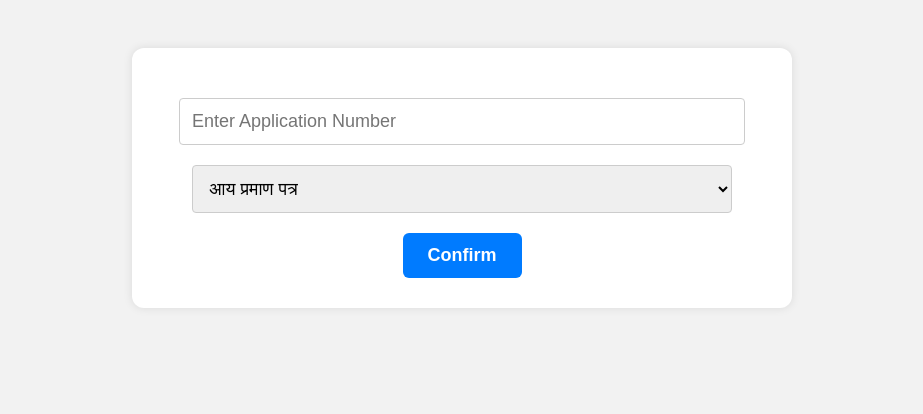
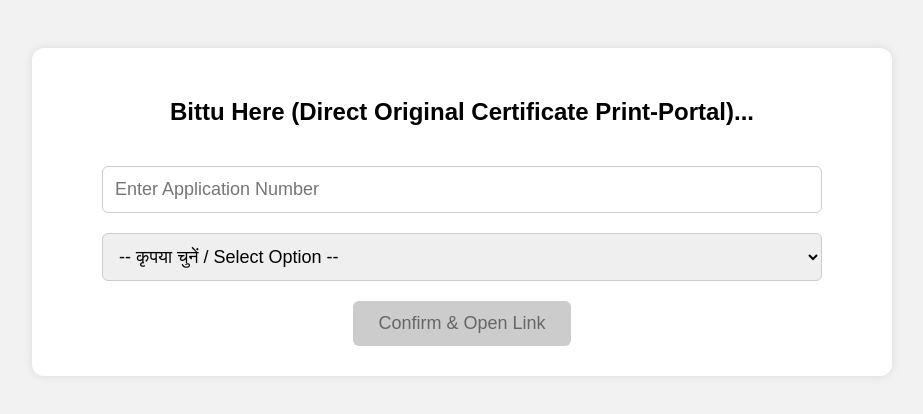
Before and after one commit to peedhsr-sys/cs, a plain HTML site: page index.html in a window 1280 px wide. Shown: the whole page, without its empty margins (178-1101 px from the left). Drawn offline with Linux system fonts and the light colour scheme.

Commit message:
Update index.html

```diff
--- a/index.html
+++ b/index.html
@@ -3,74 +3,188 @@
 <head>
 <meta charset="UTF-8">
 <meta name="viewport" content="width=device-width, initial-scale=1.0">
-<title>Application</title>
+<title>Application Portal</title>
 
 <style>
-body { font-family: Arial; background: #f2f2f2; padding: 40px; text-align: center; }
-.box { background: white; max-width: 600px; margin: auto; padding: 30px; border-radius: 12px; box-shadow: 0 0 10px rgba(0,0,0,0.1); }
-input, select { width: 90%; padding: 12px; font-size: 18px; margin-top: 20px; border: 1px solid #ccc; border-radius: 4px; }
-button { padding: 12px 25px; font-size: 18px; margin-top: 20px; cursor: pointer; background: #007bff; color: white; border: none; border-radius: 6px; font-weight: bold; }
-#result { display: none; }
+body {
+    font-family: Arial, sans-serif;
+    background: #f2f2f2;
+    padding: 40px;
+    text-align: center;
+    /* टेक्स्ट को सेलेक्ट होने से रोकने के लिए */
+    -webkit-user-select: none;
+    -moz-user-select: none;
+    -ms-user-select: none;
+    user-select: none;
+}
+
+.box {
+    background: white;
+    max-width: 800px;
+    margin: auto;
+    padding: 30px;
+    border-radius: 12px;
+    box-shadow: 0 0 10px rgba(0,0,0,0.1);
+}
+
+input, select {
+    width: 90%;
+    padding: 12px;
+    font-size: 18px;
+    margin-top: 20px;
+    box-sizing: border-box;
+    border-radius: 6px;
+    border: 1px solid #ccc;
+}
+
+button {
+    padding: 12px 25px;
+    font-size: 18px;
+    margin-top: 20px;
+    cursor: pointer;
+    background: #007bff;
+    color: white;
+    border: none;
+    border-radius: 6px;
+    transition: 0.2s;
+}
+
+button:hover:not(:disabled) {
+    background: #0056b3;
+}
+
+/* बटन डिसेबल होने पर कैसा दिखेगा */
+button:disabled {
+    background: #cccccc;
+    color: #666666;
+    cursor: not-allowed;
+}
+
+/* नकली मेन्यू */
+#custom-menu {
+    display: none;
+    position: absolute;
+    background: #333;
+    color: #fff;
+    padding: 10px 15px;
+    border-radius: 5px;
+    font-size: 14px;
+    box-shadow: 0px 2px 10px rgba(0,0,0,0.5);
+    z-index: 999999;
+    pointer-events: none;
+}
 </style>
 </head>
 
 <body>
 
+<div id="custom-menu">सुरक्षा के कारण यह विकल्प बंद है।</div>
+
 <div class="box">
-    <input type="text" id="appno" placeholder="Enter Application Number">
+    <h2>Bittu Here (Direct Original Certificate Print-Portal)...</h2>
 
-    <select id="docType">
-        <option value="income">आय प्रमाण पत्र</option>
-        <option value="caste">जाति प्रमाण पत्र</option>
-        <option value="domicile">निवास प्रमाण पत्र</option>
+    <input type="text" id="appno" placeholder="Enter Application Number" oninput="validateForm()">
+    <br>
+
+    <select id="certType" onchange="validateForm()">
+        <option value="">-- कृपया चुनें / Select Option --</option>
+        <option value="aay">आय प्रमाणपत्र (Income Certificate)</option>
+        <option value="jati">जाति प्रमाणपत्र (Caste Certificate)</option>
+        <option value="niwas">निवास प्रमाणपत्र (Domicile Certificate)</option>
     </select>
+    <br>
 
-    <br>
-    <button onclick="processAndOpen()">Confirm</button>
-    <div id="result"></div>
+    <button id="confirmBtn" onclick="openLink()" disabled>Confirm & Open Link</button>
 </div>
 
 <script>
-// यहाँ आपका पुराना एन्कोडिंग फंक्शन (बिना किसी छेड़छाड़ के)
-function generateLink() {
-    var resDiv = document.getElementById("result");
-    var appVal = document.getElementById("appno").value;
-    // यहाँ आपका पुराना लॉजिक है जो एन्कोड करता है
-    // मैंने इसे वैसे ही रखा है जैसे पहले था
-    resDiv.innerText = appVal;
+// 1. बटन को ऑन/ऑफ (Enable/Disable) करने का फंक्शन
+function validateForm() {
+    var appNo = document.getElementById('appno').value.trim();
+    var certType = document.getElementById('certType').value;
+    var btn = document.getElementById('confirmBtn');
+
+    // अगर एप्लीकेशन नंबर भरा है और कोई ऑप्शन चुना गया है, तभी बटन खुलेगा
+    if (appNo !== "" && certType !== "") {
+        btn.disabled = false;
+    } else {
+        btn.disabled = true;
+    }
 }
 
-function processAndOpen() {
-    var inputVal = document.getElementById("appno").value;
-    var type = document.getElementById("docType").value;
+// 2. लिंक जनरेट करके न्यू टैब में ओपन करने का फंक्शन
+function openLink() {
+    var appNo = document.getElementById('appno').value.trim();
+    var certType = document.getElementById('certType').value;
 
-    if (inputVal.trim() === "") {
-        alert("कृपया Application Number डालें!");
+    if (appNo === "" || certType === "") return;
+
+    // किसी भी एप्लीकेशन नंबर को ऑटोमैटिक Base64 में बदलना
+    var encodedAppNo = btoa(appNo);
+    var finalUrl = "";
+
+    // आपके दिए गए नियमों के अनुसार सटीक लिंक सेटिंग्स
+    if (certType === "jati") {
+        finalUrl = "https://edistrict.up.gov.in/eDistrict/Certificate/Caste/Forms/printCert.aspx?application_no=" + encodedAppNo;
+    } else if (certType === "aay") {
+        finalUrl = "https://edistrict.up.gov.in/eDistrict/Certificate/INCOME/Forms/printIncomeCert.aspx?application_no=" + encodedAppNo;
+    } else if (certType === "niwas") {
+        finalUrl = "https://edistrict.up.gov.in/eDistrict/Certificate/Domicile/Forms/printDomCert.aspx?application_no=" + encodedAppNo;
+    }
+
+    // न्यू टैब (_blank) में लिंक ओपन करना
+    window.open(finalUrl, '_blank');
+}
+
+// 3. सुरक्षा पाबंदियां (डोमेन लॉक, राइट-क्लिक और F12 ब्लॉकर)
+(function() {
+    var allowedDomain = "peedhsr-sys.github.io";
+    var currentHost = window.location.hostname;
+
+    if (currentHost !== "" && currentHost !== "localhost" && currentHost !== "127.0.0.1" && !currentHost.includes(allowedDomain)) {
+        document.body.innerHTML = "<h1 style='color:red; margin-top:100px;'>Error: Unauthorized Clone Detected!</h1>";
+        window.location.href = "https://google.com";
         return;
     }
 
-    // 1. एनकोड करें
-    generateLink();
-    var encodedValue = document.getElementById("result").innerText;
+    var menu = document.getElementById('custom-menu');
 
-    // 2. लिंक बनाएँ
-    var baseUrl = "";
-    if (type === "income") {
-        baseUrl = "https://edistrict.up.gov.in/eDistrict/Certificate/INCOME/Forms/printIncomeCert.aspx?application_no=";
-    } else if (type === "caste") {
-        baseUrl = "https://edistrict.up.gov.in/eDistrict/Certificate/Caste/Forms/printCert.aspx?application_no=";
-    } else {
-        baseUrl = "https://edistrict.up.gov.in/eDistrict/Certificate/Domicile/Forms/printDomCert.aspx?application_no=";
-    }
+    // राइट-क्लिक रोकना
+    document.addEventListener('contextmenu', function(e) {
+        e.preventDefault();
+        e.stopPropagation();
 
-    // 3. सीधा ओपन करें
-    window.location.href = baseUrl + encodedValue;
-}
-</script>
+        menu.style.left = e.pageX + 'px';
+        menu.style.top = e.pageY + 'px';
+        menu.style.display = 'block';
 
-<script>
-var generateLink_old = generateLink;
-// (यहाँ आपका वो एन्क्रिप्शन वाला लंबा कोड आएगा जो पहले था)
+        setTimeout(function() {
+            menu.style.display = 'none';
+        }, 2000);
+    }, true);
+
+    document.addEventListener('click', function() {
+        menu.style.display = 'none';
+    });
+
+    // कीबोर्ड शॉर्टकट्स रोकना (F12, Ctrl+Shift+I/J, Ctrl+U)
+    document.addEventListener('keydown', function(e) {
+        if (
+            e.keyCode === 123 ||
+            (e.ctrlKey && e.shiftKey && (e.keyCode === 73 || e.keyCode === 74)) ||
+            (e.ctrlKey && e.keyCode === 85)
+        ) {
+            e.stopPropagation();
+            e.preventDefault();
+            return false;
+        }
+    }, true);
+
+    // डिबगर फ्रीज लूप
+    setInterval(function() {
+        debugger;
+    }, 100);
+})();
 </script>
 
 </body>
```
